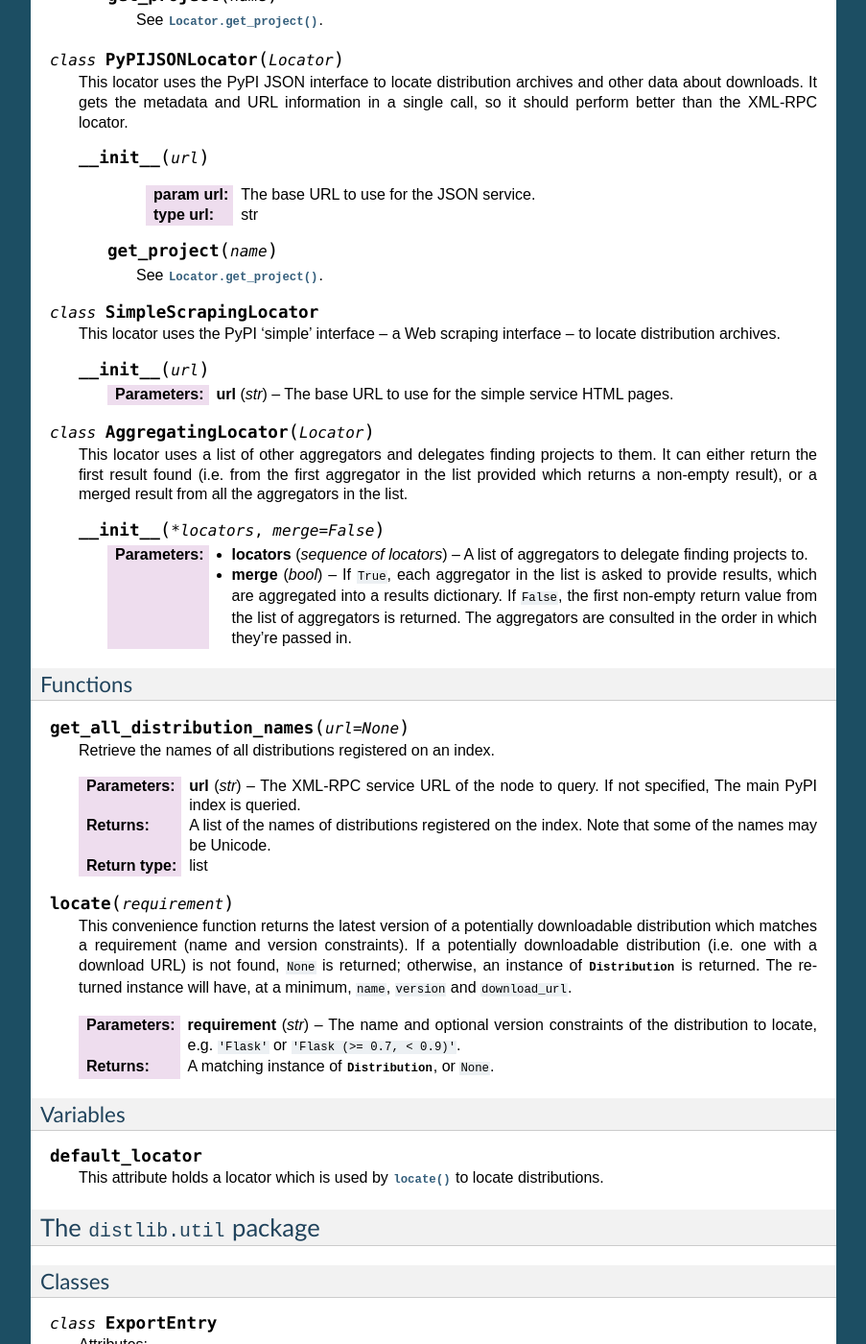
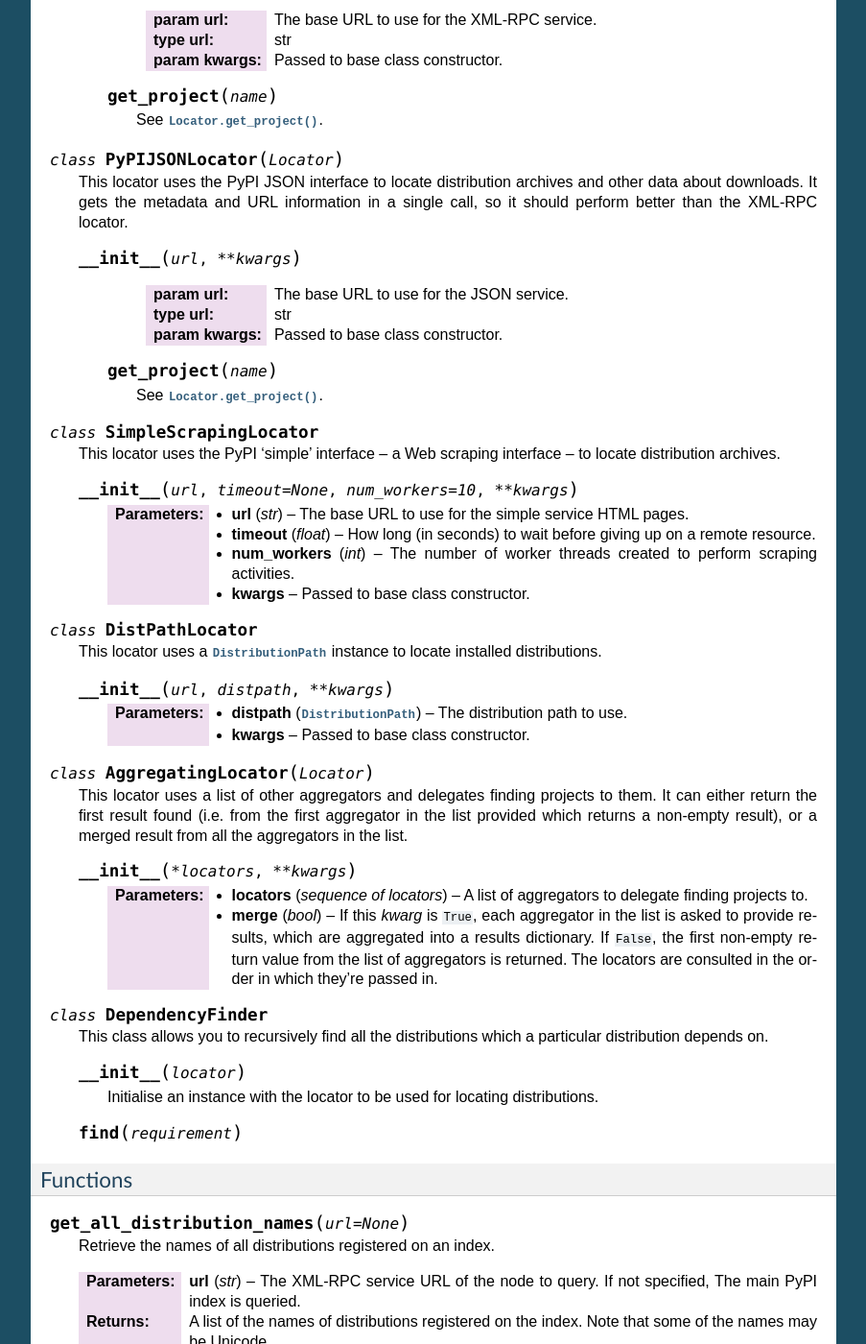
Before and after one commit to dstufft/distlib, a Sphinx documentation site: the page built from docs/reference.rst, in a window 1280 px wide and 1400 px high, scrolled down 8929 px. Shown: the whole window at 96% size, without its empty margins (198-1101 px from the left). Built offline with Sphinx 7.4.7, drawn with Linux system fonts in a browser that asks for light colours; formulas are drawn with MathJax 3; comment, search, counter and statistics services are not loaded; some of the changed text lies outside the part shown.

Commit message:
Tweaked DistPathLocator, updated documentation.

```diff
--- a/docs/reference.rst
+++ b/docs/reference.rst
@@ -551,6 +551,12 @@
 
    The base class for locators. Implements logic common to multiple locators.
 
+   .. method:: __init__(scheme='default')
+
+      Initialise an instance of the locator.
+      :param scheme: The version scheme to use.
+      :type scheme: str
+
    .. method:: get_project(name)
 
       This method should be implemented in subclasses. It returns a
@@ -598,20 +604,22 @@
    This locator scans the file system under a base directory, looking for
    distribution archives.
 
-   .. method:: __init__(base_dir)
+   .. method:: __init__(base_dir, **kwargs)
 
       :param base_dir: The base directory to scan for distribution archives.
       :type base_dir: str
+      :param  kwargs: Passed to base class constructor.
 
 .. class:: PyPIRPCLocator(Locator)
 
    This locator uses the PyPI XML-RPC interface to locate distribution
    archives and other data about downloads.
 
-   .. method:: __init__(url)
+   .. method:: __init__(url, **kwargs)
 
       :param url: The base URL to use for the XML-RPC service.
       :type url: str
+      :param  kwargs: Passed to base class constructor.
 
     .. method:: get_project(name)
 
@@ -625,10 +633,11 @@
    information in a single call, so it should perform better than the
    XML-RPC locator.
 
-   .. method:: __init__(url)
+   .. method:: __init__(url, **kwargs)
 
       :param url: The base URL to use for the JSON service.
       :type url: str
+      :param  kwargs: Passed to base class constructor.
 
     .. method:: get_project(name)
 
@@ -640,10 +649,29 @@
    This locator uses the PyPI 'simple' interface -- a Web scraping interface --
    to locate distribution archives.
 
-   .. method:: __init__(url)
+   .. method:: __init__(url, timeout=None, num_workers=10, **kwargs)
 
       :param url: The base URL to use for the simple service HTML pages.
       :type url: str
+      :param timeout: How long (in seconds) to wait before giving up on a
+                      remote resource.
+      :type timeout: float
+      :param num_workers: The number of worker threads created to perform
+                          scraping activities.
+      :type num_workers: int
+      :param  kwargs: Passed to base class constructor.
+
+
+.. class:: DistPathLocator
+
+   This locator uses a :class:`DistributionPath` instance to locate installed
+   distributions.
+
+   .. method:: __init__(url, distpath, **kwargs)
+
+      :param distpath: The distribution path to use.
+      :type distpath: :class:`DistributionPath`
+      :param  kwargs: Passed to base class constructor.
 
 
 .. class:: AggregatingLocator(Locator)
@@ -653,17 +681,30 @@
    aggregator in the list provided which returns a non-empty result), or a
    merged result from all the aggregators in the list.
 
-   .. method:: __init__(*locators, merge=False)
+   .. method:: __init__(*locators, **kwargs)
 
       :param locators: A list of aggregators to delegate finding projects to.
       :type locators: sequence of locators
-      :param merge: If ``True``, each aggregator in the list is asked to
-                    provide results, which are aggregated into a results
-                    dictionary. If ``False``, the first non-empty return value
-                    from the list of aggregators is returned. The aggregators
-                    are consulted in the order in which they're passed in.
+      :param merge: If this *kwarg* is ``True``, each aggregator in the list is
+                    asked to provide results, which are aggregated into a
+                    results dictionary. If ``False``, the first non-empty
+                    return value from the list of aggregators is returned.
+                    The locators are consulted in the order in which they're
+                    passed in.
       :type merge: bool
 
+
+.. class:: DependencyFinder
+
+   This class allows you to recursively find all the distributions which a
+   particular distribution depends on.
+
+   .. method:: __init__(locator)
+
+      Initialise an instance with the locator to be used for locating
+      distributions.
+
+   .. method:: find(requirement)
 
 Functions
 ^^^^^^^^^
```
Also changed, not shown: docs/tutorial.rst (+10 -6 lines), 2 other files.
